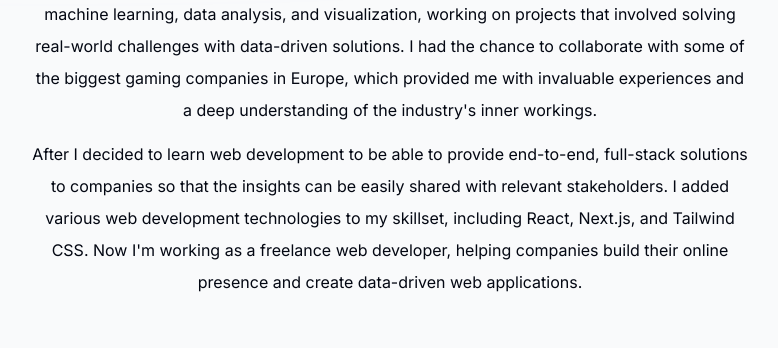
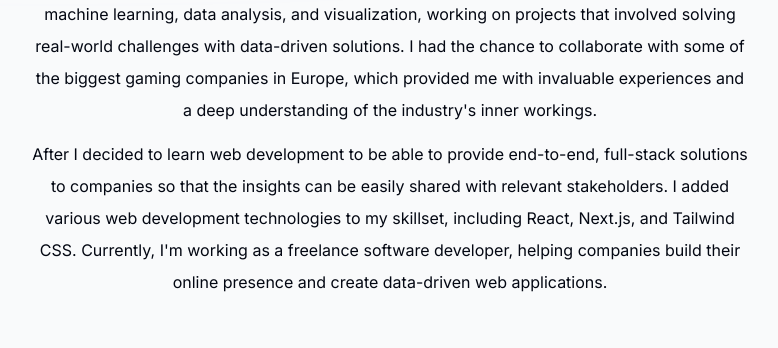
Before and after one commit to h-okay/portfolio, a Next.js app: page / in a window 1280 px wide. Shown: the part 900-1248 px from the top of the page, without its empty margins (250-1028 px from the left). Built offline with nearby package versions, Linux system fonts and the light colour scheme; no server answers.

Commit message:
Update some of the content

```diff
--- a/app/layout.tsx
+++ b/app/layout.tsx
@@ -12,7 +12,7 @@ const inter = Inter({ subsets: ["latin"] });
 export const metadata = {
   title: "Hakan Okay | Software Developer",
   description:
-    "Hakan Okay is a Software Developer with 3 years of experience. He has experience in Data Science, Data Engineering and Fullstack Web Development. His favorite technologies are Python, React, Next.js, Tailwind CSS and PostgreSQL.",
+    "Hakan Okay is a Software Developer with 3 years of experience. He has experience in Data Science, Data Engineering and Fullstack Web Development. His favorite technologies are Python, SQL, React, Tailwind, Airflow, BigQuery and Snowflake.",
 };
 
 export default function RootLayout({
@@ -27,7 +27,6 @@ export default function RootLayout({
       >
         <div className="bg-[#fbe2e3] absolute top-[-6rem] -z-10 right-[11rem] h-[31.25rem] w-[31.25rem] rounded-full blur-[10rem] sm:w-[68.75rem] dark:bg-[#946263]"></div>
         <div className="bg-[#dbd7fb] absolute top-[-1rem] -z-10 left-[-35rem] h-[31.25rem] w-[50rem] rounded-full blur-[10rem] sm:w-[68.75rem] md:left-[-33rem] lg:left-[-28rem] xl:left-[-15rem] 2xl:left-[-5rem] dark:bg-[#676394]"></div>
-
         <ThemeContextProvider>
           <ActiveSectionContextProvider>
             <Toaster position="top-right" />
--- a/components/about.tsx
+++ b/components/about.tsx
@@ -32,7 +32,7 @@ export default function About() {
         end-to-end, full-stack solutions to companies so that the insights can
         be easily shared with relevant stakeholders. I added various web
         development technologies to my skillset, including React, Next.js, and
-        Tailwind CSS. Now I'm working as a freelance web developer, helping
+        Tailwind CSS. Currently, I'm working as a freelance software developer, helping
         companies build their online presence and create data-driven web
         applications.
       </p>
```
